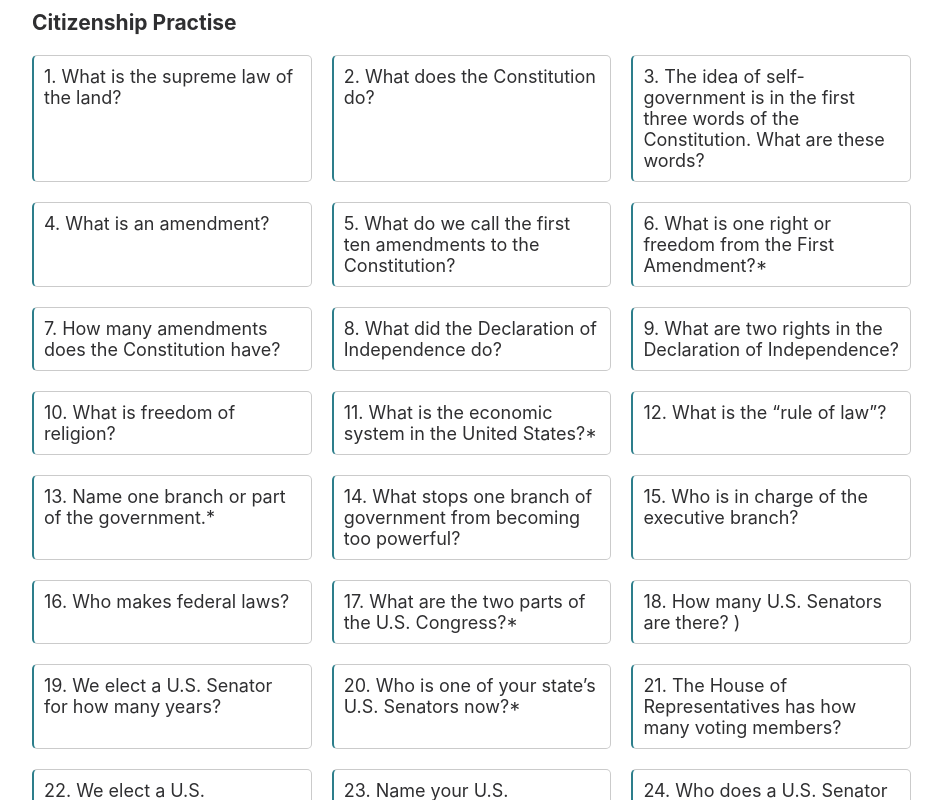
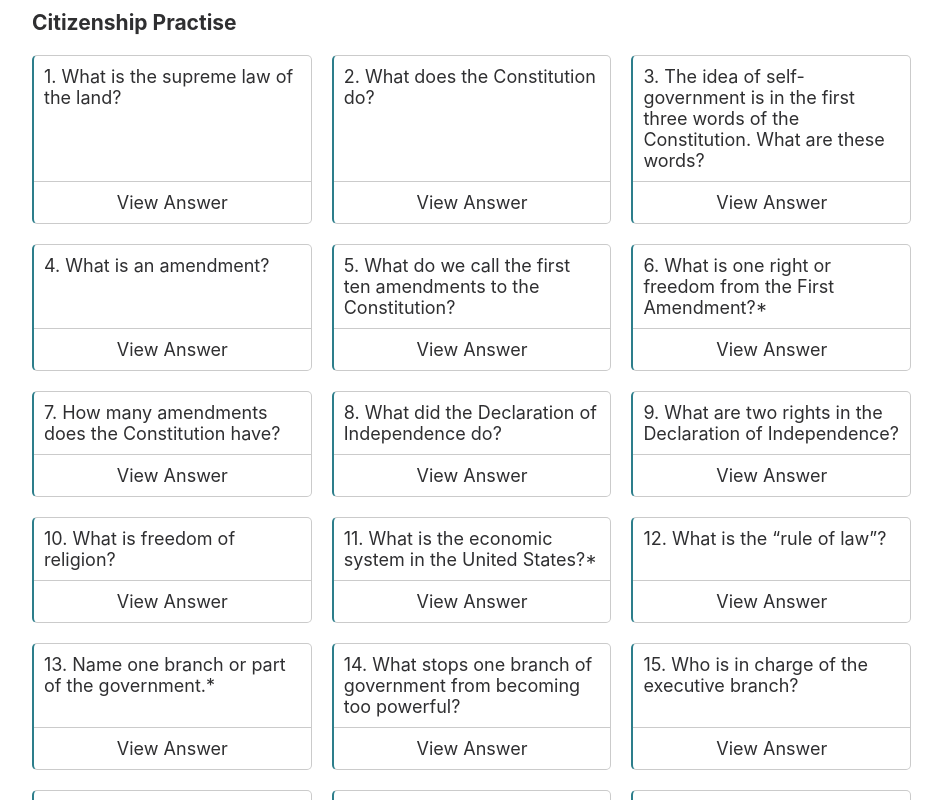
Before and after one commit to adevkota/citizenship-practise, a React (Create React App) app: page / in a window 1280 px wide. Shown: the top 800 px of the page, without its empty margins (168-1110 px from the left). Built offline with nearby package versions, Linux system fonts and the light colour scheme.

Commit message:
functional. TODO: make answer ux better

```diff
--- a/src/QuizTile/QuizTile.module.scss
+++ b/src/QuizTile/QuizTile.module.scss
@@ -3,6 +3,24 @@
 	border: 1px solid $color-ui-01;
 	border-left: 2px solid $color-brand-01;
 	border-radius: 5px;
-	padding: 10px;
 	width:100%;
+	display: flex;
+	flex-direction: column;
+	word-break: break-word;
+	overflow-wrap: break-word;
+
+
+	.question,
+	.answer {
+		padding: 10px;
+		flex: 1;
+	}
+
+	.toggleView{
+		display: flex;
+		justify-content: center;
+		cursor: pointer;
+		padding: 10px 0;
+		border-top: 1px solid $color-ui-01;
+	}
 }
--- a/src/QuizTile/index.jsx
+++ b/src/QuizTile/index.jsx
@@ -3,22 +3,22 @@ import styles from "./QuizTile.module.scss";
 import { connect } from "react-redux";
 import { getAnswer, getQuestion } from "../store/quiz/selectors";
 
-const ACTION_TYPE_SHOW_QUESTION = "show_question";
-const ACTION_TYPE_SHOW_ANSWER = "show_answer";
+
+const ACTION_TYPE_TOGGLE_QUESTION_ANSWER_VIEW = "toggle_question_answer_view";
 
 const initialState = {
 	showAnswer: false,
 	showQuestion: true
 }
 
-const reducer = (state, action) => {
-	switch(action.type) {
-		case ACTION_TYPE_SHOW_ANSWER:
+const reducer = ({...state}, action) => {
+	console.log(action)
+	switch(action) {
+		case ACTION_TYPE_TOGGLE_QUESTION_ANSWER_VIEW:
 			return {
-				showAnswer: true,
-				showQuestion: false
+				showAnswer: !state.showAnswer,
+				showQuestion: !state.showQuestion
 			}
-		case ACTION_TYPE_SHOW_QUESTION:
 		default:
 			return initialState;
 	}
@@ -29,14 +29,18 @@ const QuizTile = ({question, answer}) => {
 		<div className={styles.quizTile}>
 			{
 				state.showQuestion?
-					<span>{question}</span>
+					<span className={styles.question}>{question}</span>
 				:""
 			}
 			{
 				state.showAnswer?
-					<span>{answer}</span>
+					<span className={styles.answer}>{answer}</span>
 				:""
 			}
+			<div className={styles.toggleView} onClick={() => dispatch(ACTION_TYPE_TOGGLE_QUESTION_ANSWER_VIEW)}>
+				<span>View {state.showQuestion? "Answer" : "Question"}</span>
+			</div>
+
 		</div>
 	)
 
```
